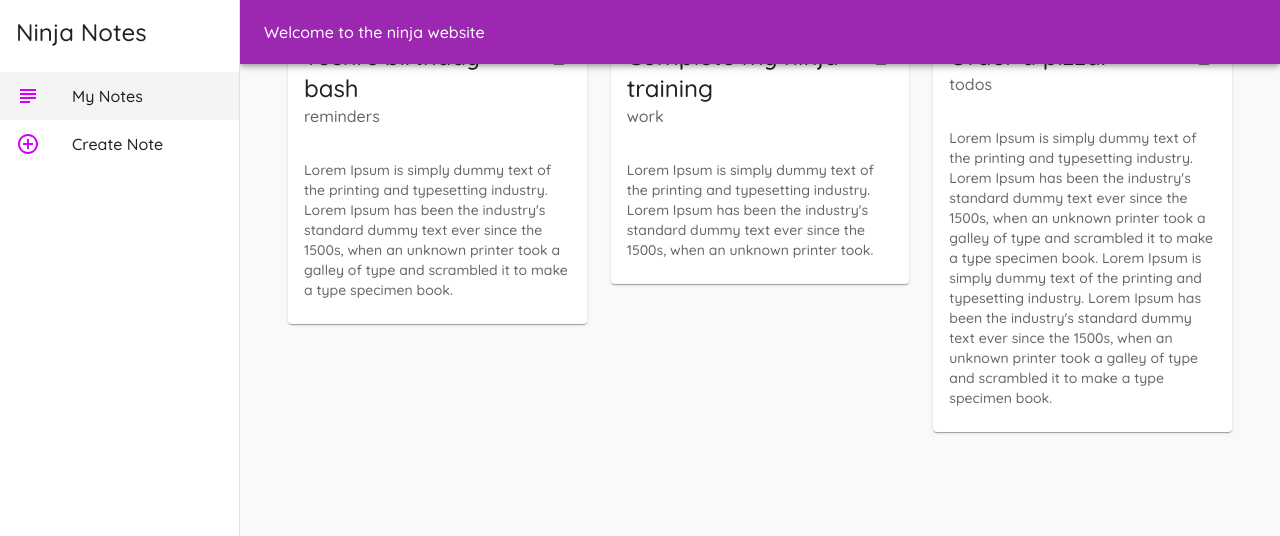
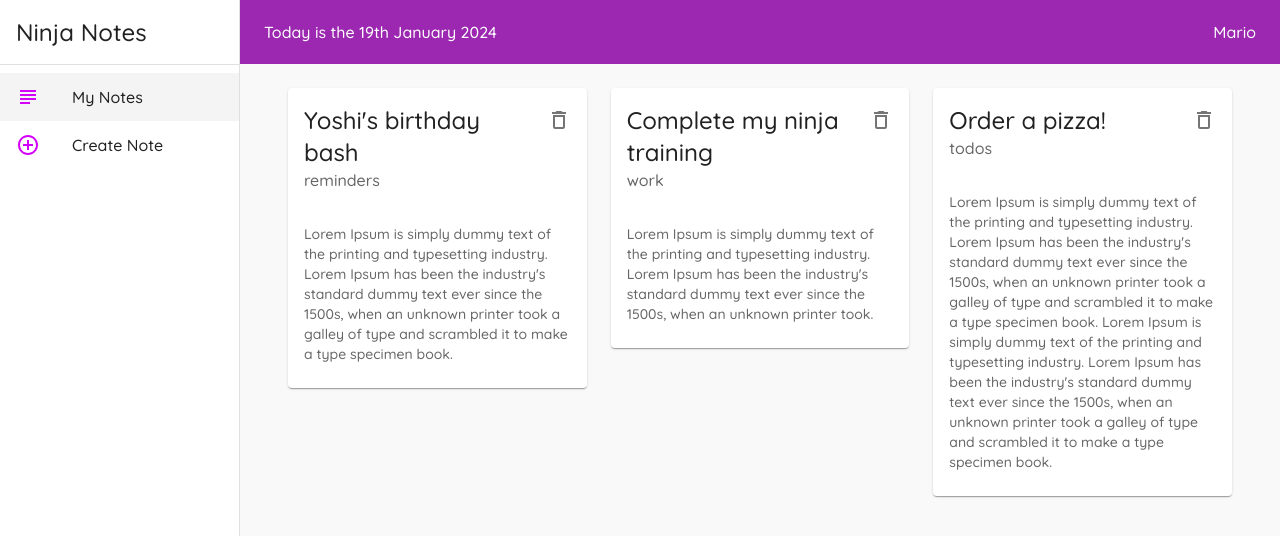
Before and after one commit to Belden1/material-ui-tut, a React (Vite) app: page / in a window 1280 px wide. Shown: the top 536 px of the page. Built offline with nearby package versions, Linux system fonts and the light colour scheme; data requests are answered from the project's data file.

Commit message:
Lesson 16 done: App Bars

```diff
--- a/package.json
+++ b/package.json
@@ -16,6 +16,7 @@
     "@fontsource/roboto": "^5.0.8",
     "@mui/icons-material": "^5.15.6",
     "@mui/material": "^5.15.5",
+    "date-fns": "^3.3.1",
     "json-server": "^1.0.0-alpha.23",
     "react": "^18.2.0",
     "react-dom": "^18.2.0",
--- a/src/layouts/RootLayout.jsx
+++ b/src/layouts/RootLayout.jsx
@@ -7,9 +7,10 @@ import ListItem from '@mui/material/ListItem';
 import ListItemIcon from '@mui/material/ListItemIcon';
 import ListItemText from '@mui/material/ListItemText';
 import { AddCircleOutlineOutlined, SubjectOutlined } from '@mui/icons-material';
-import { ListItemButton } from '@mui/material';
+import { Divider, ListItemButton } from '@mui/material';
 import AppBar from '@mui/material/AppBar';
 import Toolbar from '@mui/material/Toolbar';
+import { format } from 'date-fns';
 
 const drawerWidth = 240;
 
@@ -31,20 +32,13 @@ const RootLayout = () => {
   ];
 
   return (
-    <div
-      className="root-layout"
-      style={{
-        display: 'flex'
-      }}
-    >
-      {/* app bar */}
-      <AppBar sx={{ width: `calc(100% - ${drawerWidth}px)` }}>
+    <Box className="root-layout" sx={{ display: 'flex' }}>
+      <AppBar elevation={0} sx={{ width: `calc(100% - ${drawerWidth}px)` }}>
         <Toolbar>
-          <Typography>Welcome to the ninja website</Typography>
+          <Typography sx={{ flexGrow: 1 }}>Today is the {format(new Date(), 'do MMMM y')}</Typography>
+          <Typography>Mario</Typography>
         </Toolbar>
       </AppBar>
-
-      {/* side drawer */}
       <Drawer
         variant="permanent"
         anchor="left"
@@ -61,9 +55,7 @@ const RootLayout = () => {
             Ninja Notes
           </Typography>
         </Box>
-
-        {/* list / links */}
-
+        <Divider />
         <List>
           {menuItems.map((item) => (
             <ListItem
@@ -81,11 +73,10 @@ const RootLayout = () => {
         </List>
       </Drawer>
       <Box component="main" padding={3} sx={{ flexGrow: 1 }}>
-        <Box sx={{}}>
-          <Outlet />
-        </Box>
+        <Toolbar />
+        <Outlet />
       </Box>
-    </div>
+    </Box>
   );
 };
 
```
Also changed, not shown: 1 other file (tests, documents, lock files or other folders).
